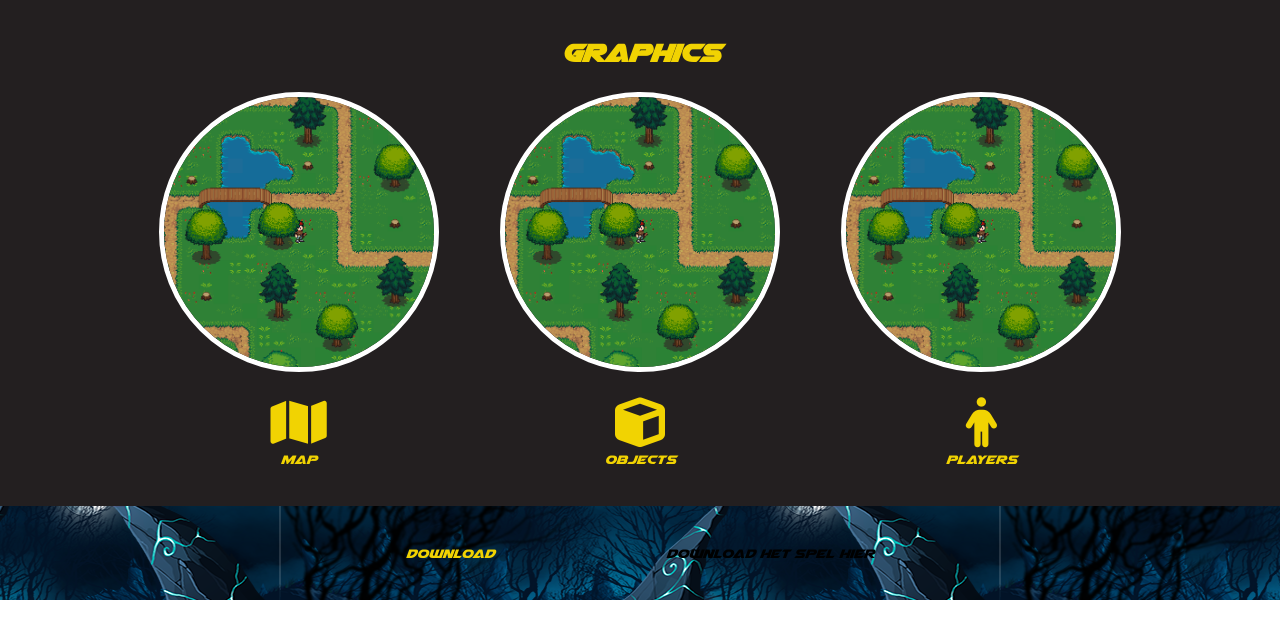
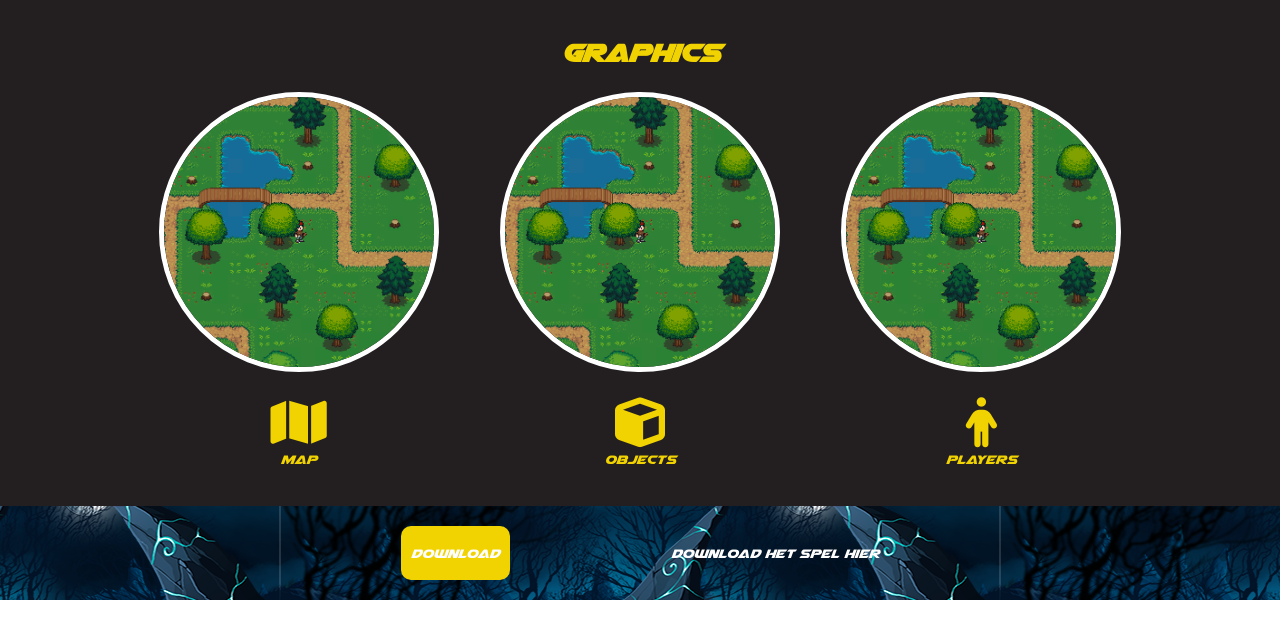
Before and after one commit to santidudok/website-designchallenge, a PHP site: page / in a window 1280 px wide. Shown: the part 116-755 px from the top of the page. Run offline with PHP 8.4, Linux system fonts and the light colour scheme; data that the repository does not hold is empty; some libraries are stand-ins or nearby versions.

Commit message:
download section

```diff
--- a/css/style.css
+++ b/css/style.css
@@ -126,3 +126,14 @@ li{
 	background-attachment: fixed;
 	background-position: 50% 50%
 }
+
+.download a{
+	color: #fff;
+	background-color: #F1D302;
+	padding: 20px 10px;
+	border-radius: 10px;
+	}
+
+.download p{
+	color: #fff;
+}
```
